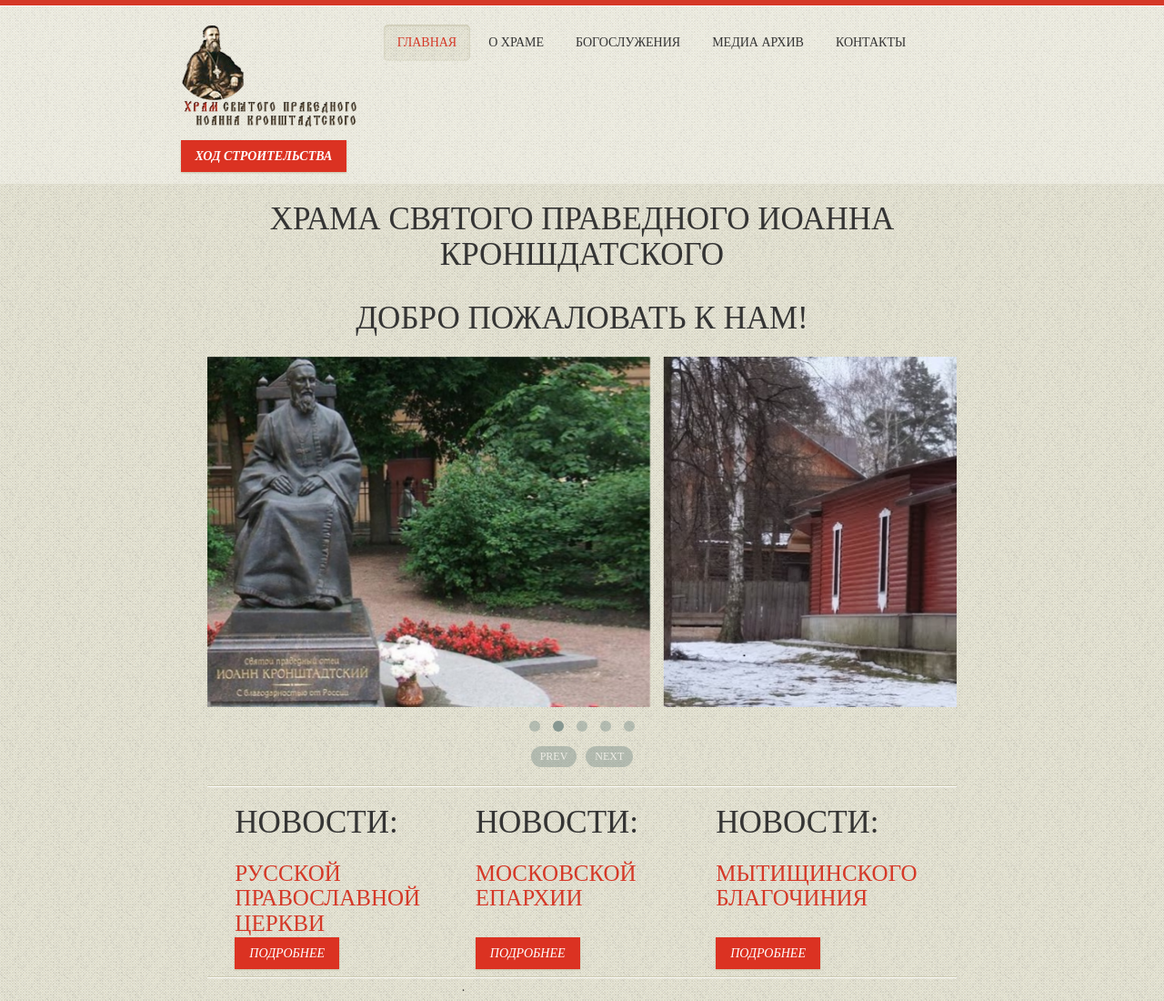
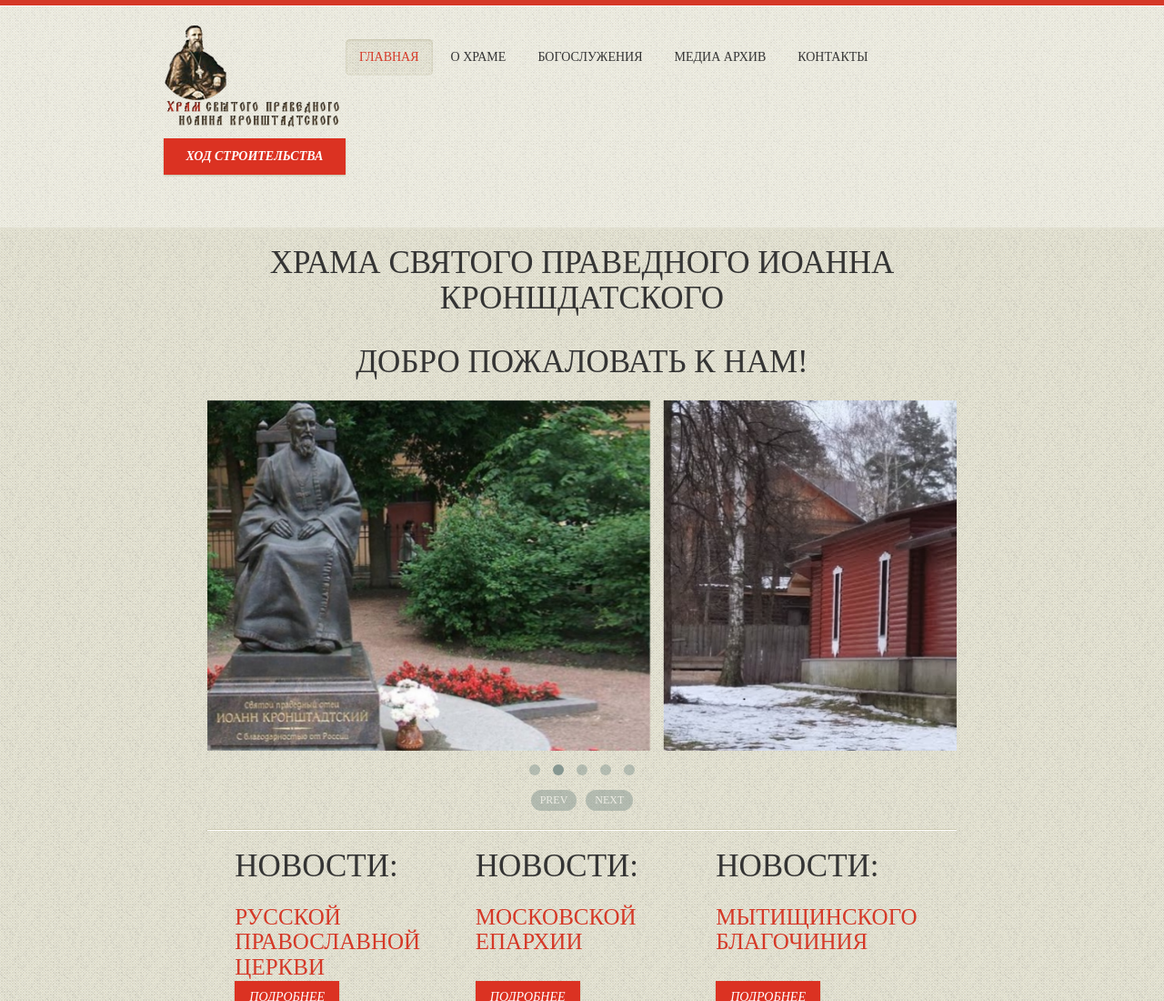
Before and after one commit to GeorgeSemenov/Ioan_temple, a plain HTML site: page Index.html in a window 1280 px wide. Shown: the top 1100 px of the page at 91% size. Drawn offline with Linux system fonts and the light colour scheme.

Commit message:
Голову закончил причёсывать , теперь возмусь за тело.

```diff
--- a/Index.html
+++ b/Index.html
@@ -31,10 +31,10 @@
 </head>
 <body>
     <header>
-        <nav class="row">
+        <nav>
            <!--This is logo bar -->
-            <div class="col-lg-offset-1 col-md-offset-1 col-lg-3 col-md-3 col-sm-9 col-xs-12">
-                <div class="hidden-lg hidden-md col-sm-12 col-xs-12">
+            <div>
+                <div class="hidden-lg hidden-md">
                     <i class="fa fa-bars"></i>
                     <ul class="hidden-menu">
                         <li><a href="http://hramvtayninke.ru/">Главная</a></li>
@@ -44,13 +44,13 @@
                         <li><a href="http://hramvtayninke.ru/kontaktyi.html">Контакты</a></li>
                     </ul>
                 </div>
-                <div class="col-lg-offset-3 col-md-offset-0 col-lg-9 col-md-10 col-sm-12 col-xs-12">
-                    <a href="http://hramvtayninke.ru/"><img src="images/logo.png" alt=" "><br><br></a>
+                <div>
+                    <a href="http://hramvtayninke.ru/"><img src="images/logo.png" alt=" "></a>
                     <a  href="http://hramvtayninke.ru/" class="button">Ход&#160строительства</a>
                 </div>
             </div>
             <!--This is menu bar -->
-            <ul class="nav nav-pills col-lg-7 col-md-8 hidden-sm hidden-xs">
+            <ul class="nav nav-pills hidden-sm hidden-xs">
                 <li class="active"><a href="http://hramvtayninke.ru/">главная</a></li>
                 <li>
                     <a href="http://hramvtayninke.ru/o-xrame/duxovenstvo.html">о храме</a>
@@ -86,7 +86,6 @@
                     </ul>
                 </li>
             </ul>
-            <div class="col-lg-1 col-md-1 col-sm-3 hidden-xs"><!--this column just for right indent--></div>
         </nav>
     </header>
     <div class="wrapper row col-lg-offset-2 col-md-offset-2 col-lg-8 col-md-8 col-sm-12 col-xs-12">
--- a/css/styles.less
+++ b/css/styles.less
@@ -22,6 +22,9 @@ h3{
     h4{
         font-size:15px;
     }
+    header {
+        nav { max-width: 200px;}
+    }
 }
     @media (min-width:768px)and(max-width: 991px){
     h3{
@@ -29,6 +32,9 @@ h3{
     }
     h4{
         font-size:20px;
+    }
+    header nav{
+        max-width: 200px;
     }
 }
 @media (min-width:992px){
@@ -38,6 +44,10 @@ h3{
     }
     h4{
         font-size:25px;
+    }
+    header{
+        nav {max-width: 920px;}
+        nav:first-child div{float: left;}
     }
 }
 a,
@@ -70,11 +80,10 @@ a:visited{
 	transition: all @time ease;
 }
 header{
-    /*border-style: solid; border-width: 7px 0px 0px;
-    border-image: url("../images/line-top.gif") 7 0 0 repeat;*/
     .border-top-image-rule("../images/line-top.gif" , 7);
     padding-top: 20px;
     background: url("../images/tail-header.gif") repeat  ;
+    min-height: 250px;
     li.active{
         .active-design-list-item-rule;
         a {
@@ -96,9 +105,6 @@ header{
         .transition-rule(0.7s);
         opacity: 1;
     }
-    nav>a {
-        float: left;
-    }
     .dropdown-list{
         top: 43px;
         list-style-type:none;
@@ -108,7 +114,7 @@ header{
         position: absolute;
         visibility: hidden;
         opacity: 0;
-        .transition-rule(0.1s);
+        .transition-rule(0.3s);
     }
     ul{
         li + li{
@@ -118,9 +124,25 @@ header{
             color: inherit !important;
         }
     }
-    nav:first-child{
-        height: auto;
+    nav{
+        margin: 0 auto;
+        div {
+            a+a{
+                margin-top:10px;
+                display: block;
+                width: 200px;
+            }
+        }
+    }
+    nav:first-child div{
         padding-bottom: 20px;
+    }
+    nav>ul{
+        display: inline-block;
+        margin-top: 16px;
+    }
+    nav>a {
+        float: left;
     }
    .dropdown-list li{
         padding-left: 14px;
@@ -130,7 +152,6 @@ header{
         margin-right: 15px;
         cursor: pointer;
         .transition-rule;
-        float: left;
     }
 }
 .button{
@@ -159,8 +180,6 @@ header{
     .transition-rule;
     .active-design-list-item-rule;
     padding-right: 20px;
-    clear: left;
-    float: left;
     li{
         padding-top: 5px;
     }
@@ -200,10 +219,6 @@ footer,
         float: left;
     }
 }
-.divide-line{
-    height: 2px;
-    background: url("../images/border-horiz.gif") repeat-x ;
-}
 .wrapper>div{
     padding-bottom: 15px
 }
```
Also changed, not shown: css/styles.css.
